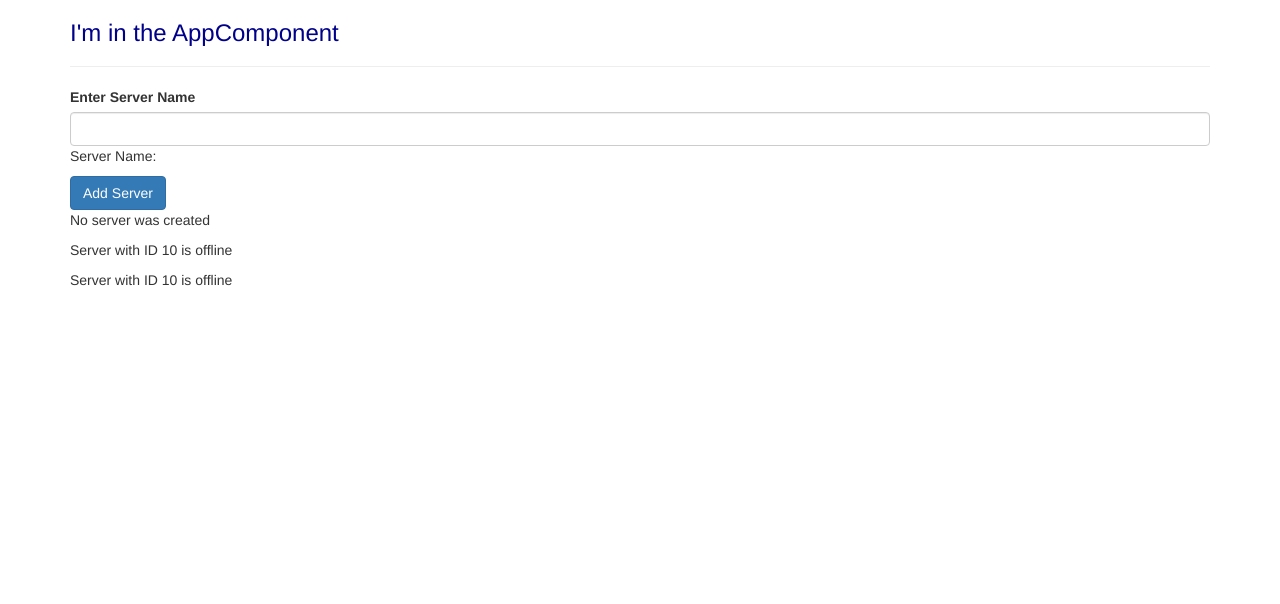
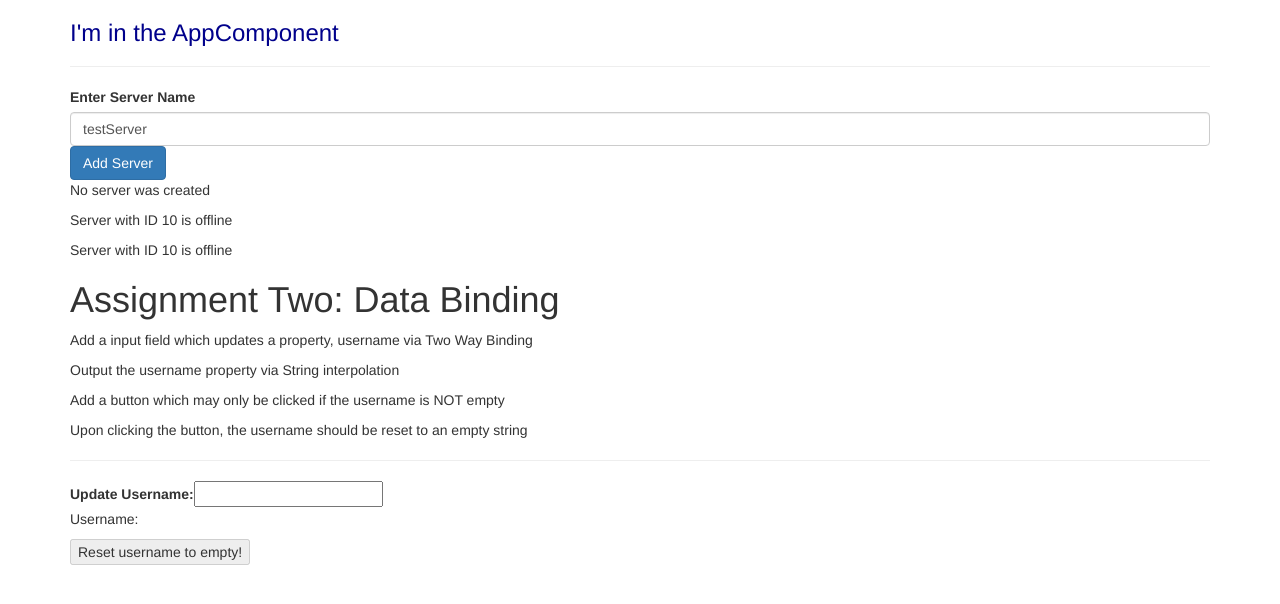
Before and after one commit to russell258/firstappudemy, an Angular app: page / in a window 1280 px wide. Shown: the top 604 px of the page. Built offline with nearby package versions, Linux system fonts and the light colour scheme.

Commit message:
assignment 2 property binding, string interpolation and two way binding

```diff
--- a/src/app/app.component.html
+++ b/src/app/app.component.html
@@ -4,6 +4,7 @@
             <h3>I'm in the AppComponent</h3>
             <hr>
             <app-servers></app-servers>
+            <app-assignment-two></app-assignment-two>
         </div>
     </div>
 </div>
--- a/src/app/app.module.ts
+++ b/src/app/app.module.ts
@@ -5,16 +5,14 @@ import { AppComponent } from './app.component';
 import { FormsModule } from '@angular/forms';
 import { ServersComponent } from './servers/servers.component';
 import { ServerComponent } from './server/server.component';
-import { WarningAlertComponent } from './warning-alert/warning-alert.component';
-import { SuccessAlertComponent } from './success-alert/success-alert.component';
+import { AssignmentTwoComponent } from './assignment-two/assignment-two.component';
 
 @NgModule({
   declarations: [
     AppComponent,
     ServersComponent,
     ServerComponent,
-    WarningAlertComponent,
-    SuccessAlertComponent
+    AssignmentTwoComponent
   ],
   imports: [
     BrowserModule,
--- /dev/null
+++ b/src/app/assignment-two/assignment-two.component.html
@@ -0,0 +1,11 @@
+<h1>Assignment Two: Data Binding</h1>
+<p>Add a input field which updates a property, username via Two Way Binding</p>
+<p>Output the username property via String interpolation</p>
+<p>Add a button which may only be clicked if the username is NOT empty</p>
+<p>Upon clicking the button, the username should be reset to an empty string</p>
+<hr>
+
+<label>Update Username:</label>
+<input type="text" ([ngModel]) = "username" (input)="onUpdateUsername($event)">
+<p>Username: {{username}}</p>
+<button [disabled]="isUsernameEmpty" (click) = "onResetUsername()">Reset username to empty!</button>
--- /dev/null
+++ b/src/app/assignment-two/assignment-two.component.ts
@@ -0,0 +1,26 @@
+import { Component } from '@angular/core';
+
+@Component({
+  selector: 'app-assignment-two',
+  templateUrl: './assignment-two.component.html',
+  styleUrls: ['./assignment-two.component.css']
+})
+export class AssignmentTwoComponent {
+
+  //add input ifeld which updates a property 'username' via two-way binding
+  username: string = "";
+  isUsernameEmpty:boolean = true;
+
+  onUpdateUsername(event:Event){
+    this.username = (<HTMLInputElement>event.target).value;
+    if(this.username.length !=0){
+      this.isUsernameEmpty = false;
+    }
+  }
+
+  onResetUsername(){
+    console.log("onResetUsername clicked!");
+    this.username="";
+  }
+
+}
--- a/src/app/servers/servers.component.html
+++ b/src/app/servers/servers.component.html
@@ -1,11 +1,16 @@
 <label>Enter Server Name</label>
+
+<!-- <input
+    type="text"
+    class="form-control"
+    (input) = "onUpdateServerName($event)"> -->
 
 <input
     type="text"
     class="form-control"
-    (input) = "onUpdateServerName($event)">
+    [(ngModel)]="serverName">
 
-<p>Server Name: {{serverName}}</p>
+<!-- <p>Server Name: {{serverName}}</p> -->
 
 <button class="btn btn-primary" [disabled]="!allowNewServer" (click)="onCreateServer()">
     Add Server
--- a/src/app/servers/servers.component.ts
+++ b/src/app/servers/servers.component.ts
@@ -10,7 +10,7 @@ export class ServersComponent {
   //this is property binded to the [disabled] in html
   allowNewServer: boolean = false;
   serverCreationStatus = 'No server was created';
-  serverName="";
+  serverName="testServer";
 
   // once page loads, will set the allowNewServer to true after 2 seconds
   constructor(){
@@ -25,7 +25,7 @@ export class ServersComponent {
   }
 
   onCreateServer(){
-    this.serverCreationStatus="Server was created";
+    this.serverCreationStatus='Server was created! Name is '+  this.serverName;
   }
 
   //adding ($event) in the html side allows you to pass the data over to this argument here
--- a/src/app/success-alert/success-alert.component.html
+++ /dev/null
@@ -1 +0,0 @@
-<p>success-alert works!</p>
--- a/src/app/warning-alert/warning-alert.component.html
+++ /dev/null
@@ -1 +0,0 @@
-<p>warning-alert works!</p>
```
Also changed, not shown: src/app/success-alert/success-alert.component.ts (deleted, +0 -10 lines), src/app/warning-alert/warning-alert.component.ts (deleted, +0 -10 lines), src/app/assignment-two/assignment-two.component.css (added), src/app/warning-alert/warning-alert.component.css (deleted).
